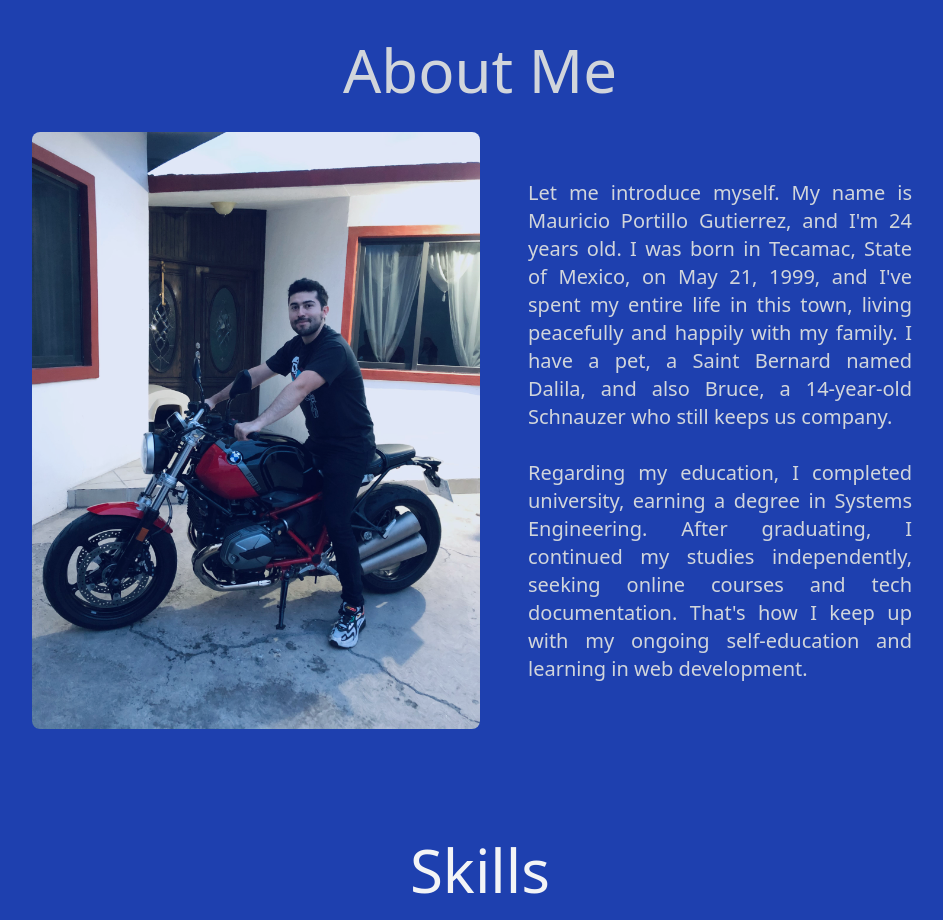
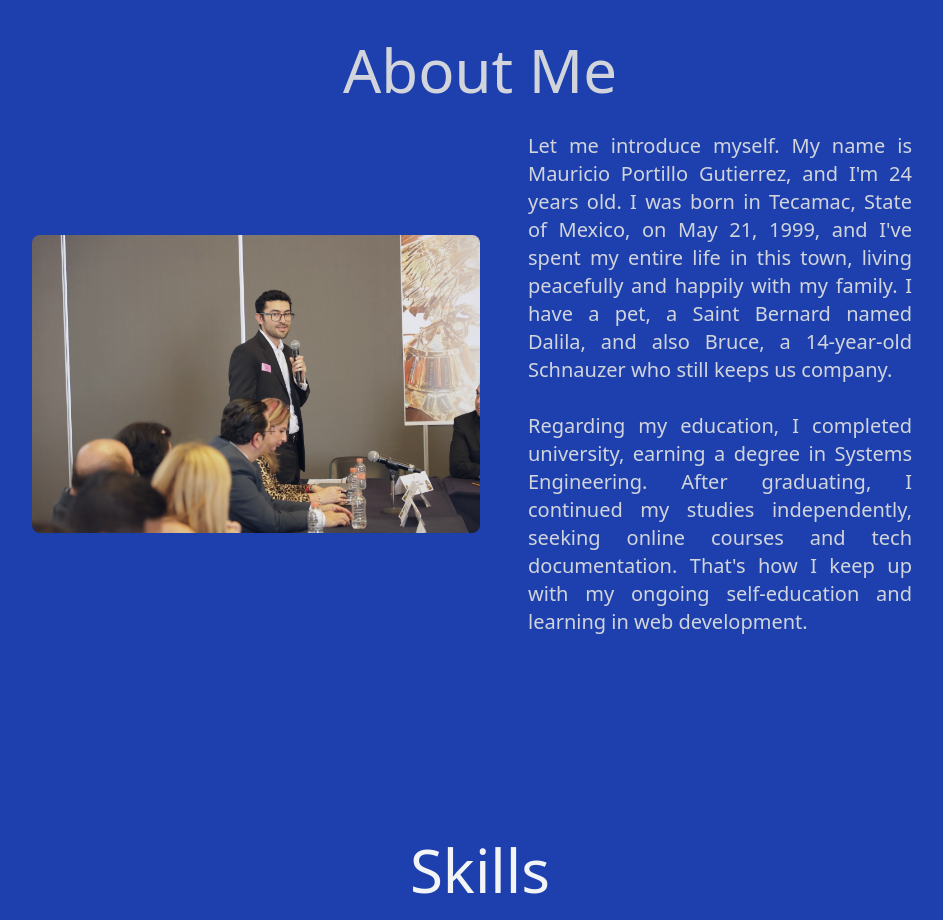
Before and after one commit to Pohe1999/Mauricio-site, a React (Vite) app: page / in a window 1280 px wide. Shown: the part 840-1760 px from the top of the page, without its empty margins (160-1103 px from the left). Built offline with nearby package versions, Linux system fonts and the light colour scheme.

Commit message:
Update About.jsx

```diff
--- a/src/components/About.jsx
+++ b/src/components/About.jsx
@@ -3,7 +3,7 @@ import React, { useState, useEffect } from 'react'
 const About = () => {
   const [currentImage, setCurrentImage] = useState(0)
   const images = [
-    '/about-image-3.jpeg', // Ruta de la primera imagen
+    '/profile-photo-1.jpg', // Ruta de la primera imagen
   ]
 
   useEffect(() => {
```
